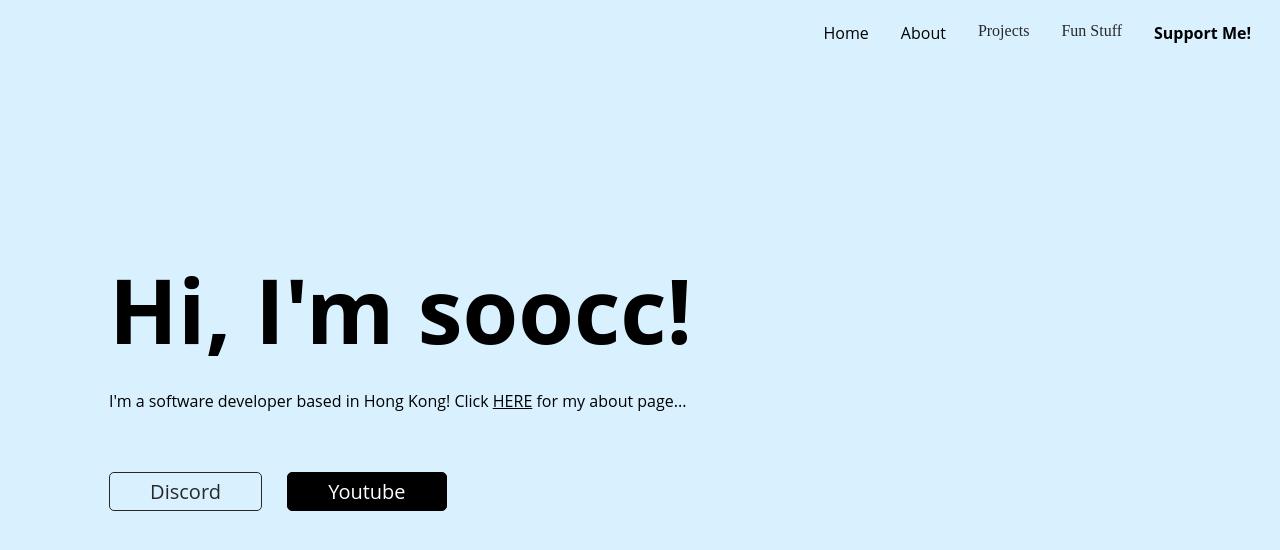
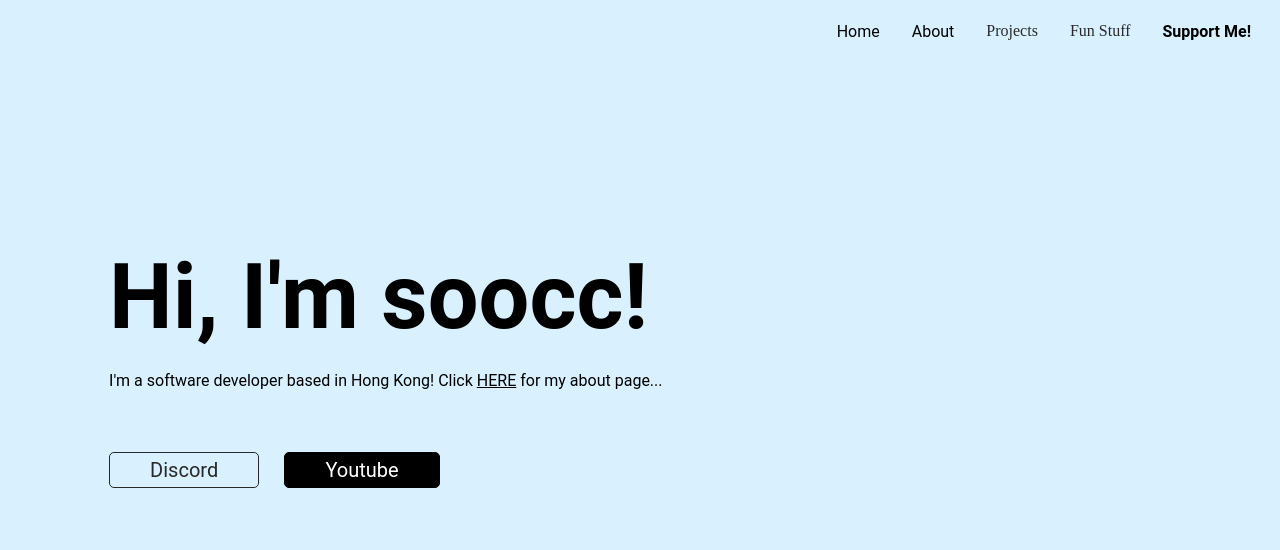
Before and after one commit to soocc/sooccsocks2, a Jekyll site: the page built from index.html, in a window 1280 px wide. Shown: the top 550 px of the page. Built offline with Jekyll 4.4.1, drawn with Linux system fonts in a browser that asks for light colours.

Commit message:
Update styles.css

```diff
--- a/styles/styles.css
+++ b/styles/styles.css
@@ -76,7 +76,7 @@
 }
 
 p, h1, h2, h3, h4, a, button {
-  font-family: 'Open Sans';
+  font-family: Roboto;
 }
 
 body {
```
